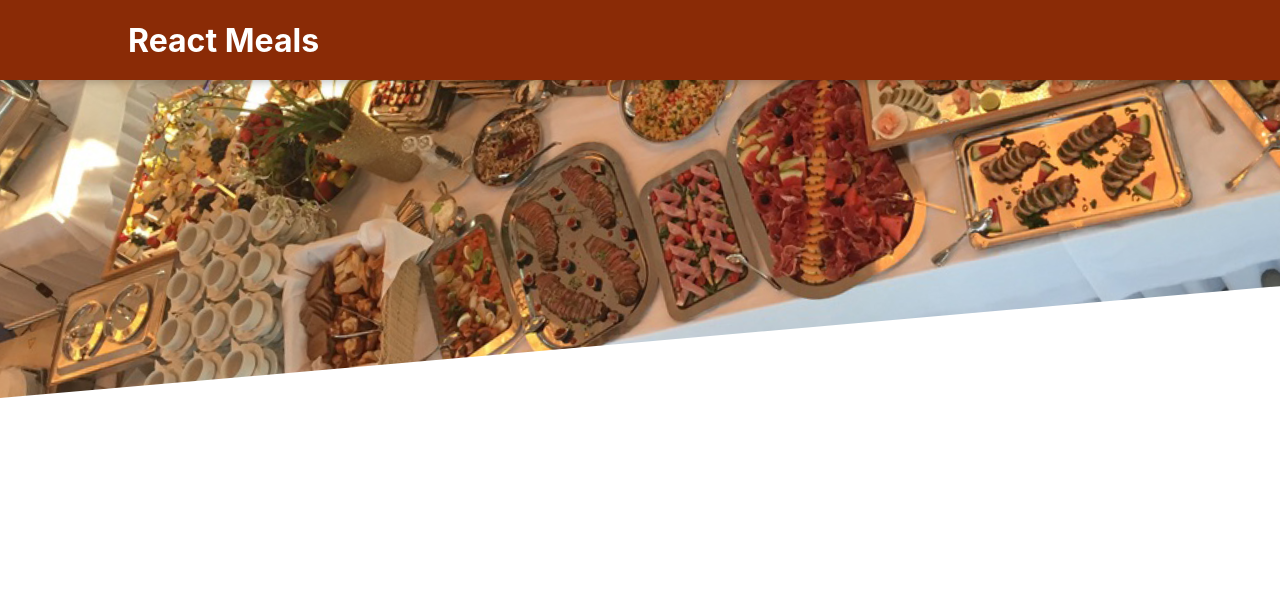
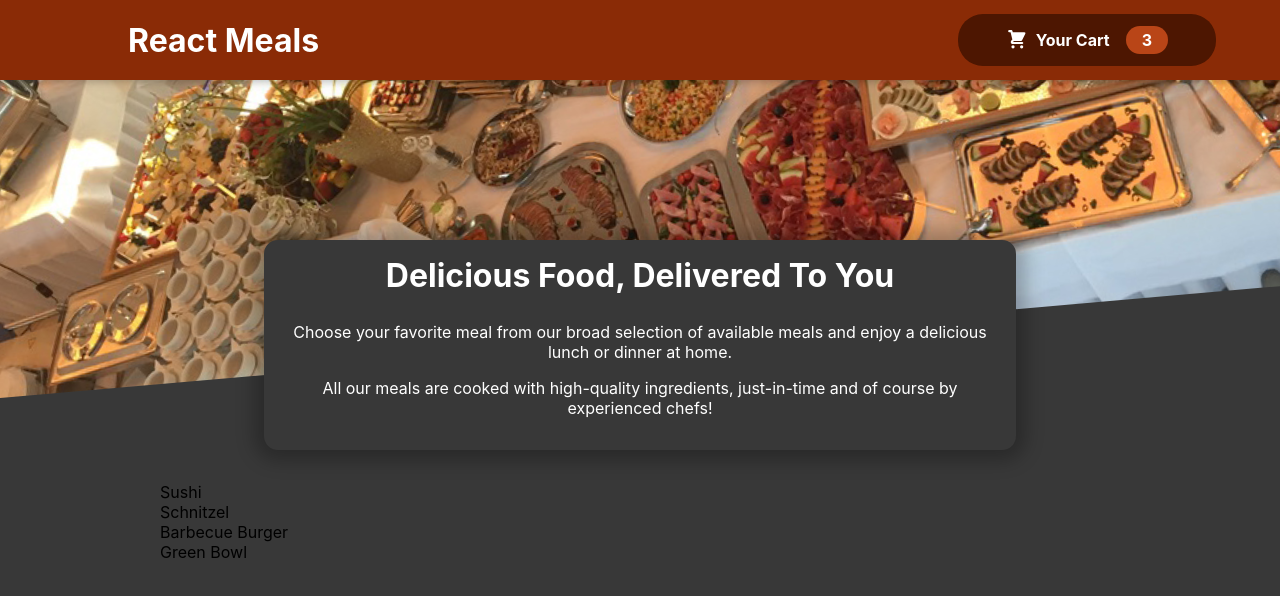
Before and after one commit to ImperiumWebApplications/react-meals, a React (Create React App) app: page / in a window 1280 px wide. Shown: the top 596 px of the page. Built offline with nearby package versions, Linux system fonts and the light colour scheme.

Commit message:
Adding a Meals component

```diff
--- a/src/App.js
+++ b/src/App.js
@@ -1,10 +1,14 @@
 import React from "react";
 import Header from "./components/Layout/Header";
+import Meals from "./components/Meals/Meals";
 
 function App() {
     return (
         <React.Fragment>
             <Header/>
+            <main>
+                <Meals/>
+            </main>
         </React.Fragment>
     );
 }
--- /dev/null
+++ b/src/components/Cart/CartIcon.js
@@ -0,0 +1,14 @@
+const CartIcon = () => {
+    return (
+        <svg
+            xmlns='http://www.w3.org/2000/svg'
+            viewBox='0 0 20 20'
+            fill='currentColor'
+        >
+            <path
+                d='M3 1a1 1 0 000 2h1.22l.305 1.222a.997.997 0 00.01.042l1.358 5.43-.893.892C3.74 11.846 4.632 14 6.414 14H15a1 1 0 000-2H6.414l1-1H14a1 1 0 00.894-.553l3-6A1 1 0 0017 3H6.28l-.31-1.243A1 1 0 005 1H3zM16 16.5a1.5 1.5 0 11-3 0 1.5 1.5 0 013 0zM6.5 18a1.5 1.5 0 100-3 1.5 1.5 0 000 3z'/>
+        </svg>
+    );
+};
+
+export default CartIcon;
--- /dev/null
+++ b/src/components/Layout/HeaderCartButton.js
@@ -0,0 +1,16 @@
+import classes from './HeaderCartButton.module.css'
+import CartIcon from "../Cart/CartIcon";
+
+const HeaderCartButton = () => {
+    return (
+        <button className={classes.button}>
+            <span className={classes.icon}>
+                <CartIcon/>
+            </span>
+            <span>Your Cart</span>
+            <span className={classes.badge}>3</span>
+        </button>
+    )
+}
+
+export default HeaderCartButton
--- /dev/null
+++ b/src/components/Layout/HeaderCartButton.module.css
@@ -0,0 +1,59 @@
+.button {
+    cursor: pointer;
+    font: inherit;
+    border: none;
+    background-color: #4d1601;
+    color: white;
+    padding: 0.75rem 3rem;
+    display: flex;
+    justify-content: space-around;
+    align-items: center;
+    border-radius: 25px;
+    font-weight: bold;
+}
+
+.button:hover,
+.button:active {
+    background-color: #2c0d00;
+}
+
+.icon {
+    width: 1.35rem;
+    height: 1.35rem;
+    margin-right: 0.5rem;
+}
+
+.badge {
+    background-color: #b94517;
+    padding: 0.25rem 1rem;
+    border-radius: 25px;
+    margin-left: 1rem;
+    font-weight: bold;
+}
+
+.button:hover .badge,
+.button:active .badge {
+    background-color: #92320c;
+}
+
+.bump {
+    animation: bump 300ms ease-out;
+}
+
+@keyframes bump {
+    0% {
+        transform: scale(1);
+    }
+    10% {
+        transform: scale(0.9);
+    }
+    30% {
+        transform: scale(1.1);
+    }
+    50% {
+        transform: scale(1.15);
+    }
+    100% {
+        transform: scale(1);
+    }
+}
--- /dev/null
+++ b/src/components/Meals/AvailableMeals.js
@@ -0,0 +1,42 @@
+import classes from './AvailableMeals.module.css'
+
+const DUMMY_MEALS = [
+    {
+        id: 'm1',
+        name: 'Sushi',
+        description: 'Finest fish and veggies',
+        price: 22.99,
+    },
+    {
+        id: 'm2',
+        name: 'Schnitzel',
+        description: 'A german specialty!',
+        price: 16.5,
+    },
+    {
+        id: 'm3',
+        name: 'Barbecue Burger',
+        description: 'American, raw, meaty',
+        price: 12.99,
+    },
+    {
+        id: 'm4',
+        name: 'Green Bowl',
+        description: 'Healthy...and green...',
+        price: 18.99,
+    },
+];
+
+const AvailableMeals = () => {
+    return (
+        <section className={classes.meals}>
+            <ul>
+                {DUMMY_MEALS.map((meal) => {
+                    return <li key={meal.id}>{meal.name}</li>
+                })}
+            </ul>
+        </section>
+    )
+}
+
+export default AvailableMeals
--- /dev/null
+++ b/src/components/Meals/AvailableMeals.module.css
@@ -0,0 +1,24 @@
+.meals {
+    max-width: 60rem;
+    width: 90%;
+    margin: 2rem auto;
+    animation: meals-appear 1s ease-out forwards;
+}
+
+.meals ul {
+    list-style: none;
+    margin: 0;
+    padding: 0;
+}
+
+@keyframes meals-appear {
+    from {
+        opacity: 0;
+        transform: translateY(3rem);
+    }
+
+    to {
+        opacity: 1;
+        transform: translateY(0);
+    }
+}
--- /dev/null
+++ b/src/components/Meals/Meals.js
@@ -0,0 +1,13 @@
+import React from "react";
+import MealsSummary from "./MealsSummary";
+import AvailableMeals from "./AvailableMeals";
+
+const Meals = () => {
+    return (
+        <React.Fragment>
+            <MealsSummary/>
+            <AvailableMeals/>
+        </React.Fragment>
+    )
+}
+export default Meals
--- /dev/null
+++ b/src/components/Meals/MealsSummary.js
@@ -0,0 +1,19 @@
+import classes from './MealsSummary.module.css';
+
+const MealsSummary = () => {
+    return (
+        <section className={classes.summary}>
+            <h2>Delicious Food, Delivered To You</h2>
+            <p>
+                Choose your favorite meal from our broad selection of available meals
+                and enjoy a delicious lunch or dinner at home.
+            </p>
+            <p>
+                All our meals are cooked with high-quality ingredients, just-in-time and
+                of course by experienced chefs!
+            </p>
+        </section>
+    );
+};
+
+export default MealsSummary;
--- /dev/null
+++ b/src/components/Meals/MealsSummary.module.css
@@ -0,0 +1,17 @@
+.summary {
+    text-align: center;
+    max-width: 45rem;
+    width: 90%;
+    margin: -10rem auto auto;
+    position: relative;
+    background-color: #383838;
+    color: white;
+    border-radius: 14px;
+    padding: 1rem;
+    box-shadow: 0 1px 18px 10px rgba(0, 0, 0, 0.25);
+}
+
+.summary h2 {
+    font-size: 2rem;
+    margin-top: 0;
+}
--- a/src/index.css
+++ b/src/index.css
@@ -5,6 +5,7 @@
     sans-serif;
   -webkit-font-smoothing: antialiased;
   -moz-osx-font-smoothing: grayscale;
+  background-color: #383838;
 }
 
 code {
```
